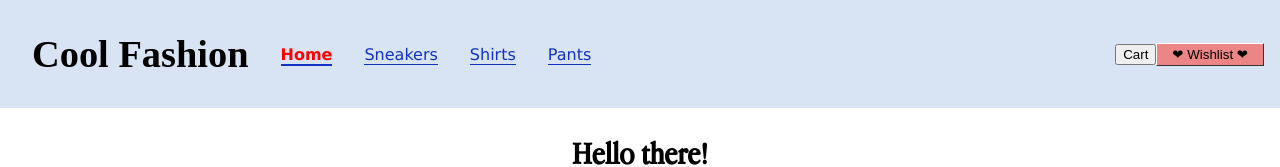
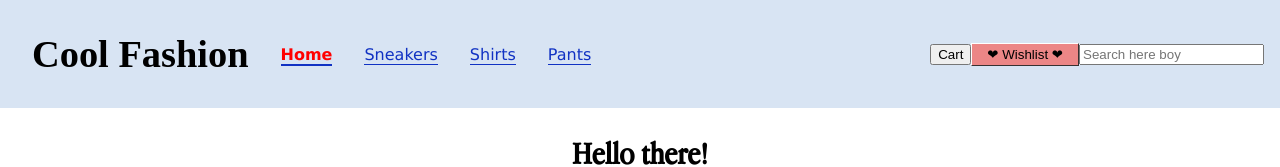
Before and after one commit to ErikLager/Agilt2.0, a React (Create React App) app in the folder cool-fashion-database/client/: page / in a window 1280 px wide. Shown: the top 167 px of the page. Built offline with nearby package versions, Linux system fonts and the light colour scheme; a web font is replaced by a local one.

Commit message:
Search box placed in navbar

```diff
--- a/cool-fashion-database/client/src/views/Navbar/Navbar.jsx
+++ b/cool-fashion-database/client/src/views/Navbar/Navbar.jsx
@@ -4,6 +4,8 @@ import { useState } from 'react'
 import MenuOverlay from './MenuOverlay'
 import WishlistButton from '../../components/Button/WishlistButton/WishlistButton'
 import useWindowDimensions from '../../hooks/useWindowDimensions'
+import SearchBox from '../../components/SearchBox/SearchBox'
+
 const container = styles.container
 
 
@@ -27,6 +29,7 @@ const Navbar = () => {
 				<div className={styles.right}>
 					<button>Cart</button>
 					<WishlistButton/>
+					<SearchBox placeholder='Search here boy' handleSubmit={(data) => console.log(data)} />
 					{ width < 720 && (
 						<button
 							className={styles.menuButton}
```
